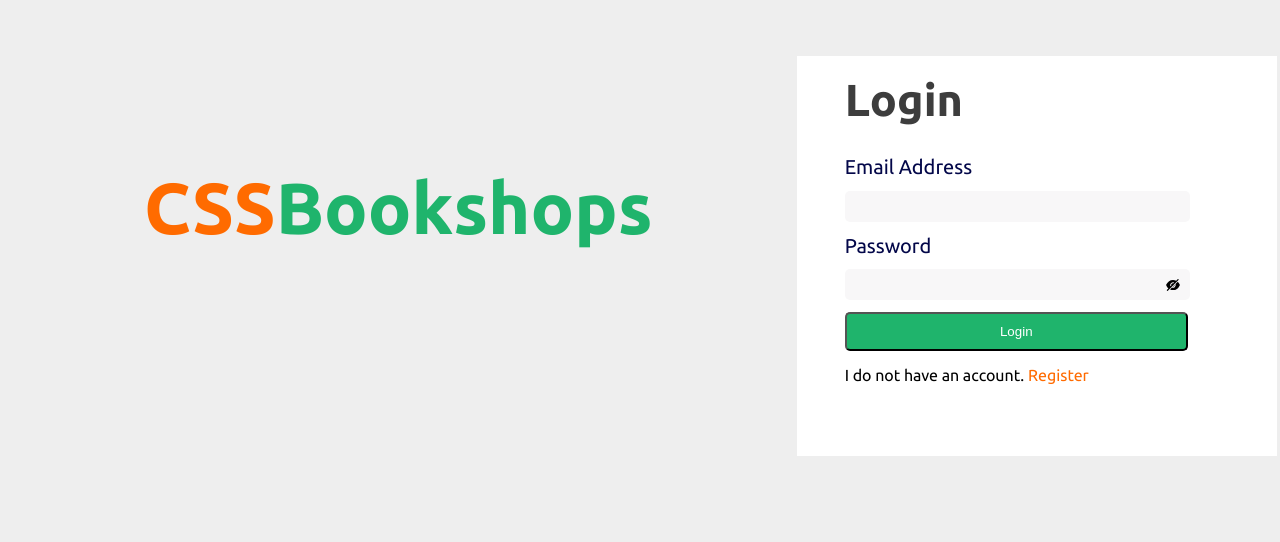
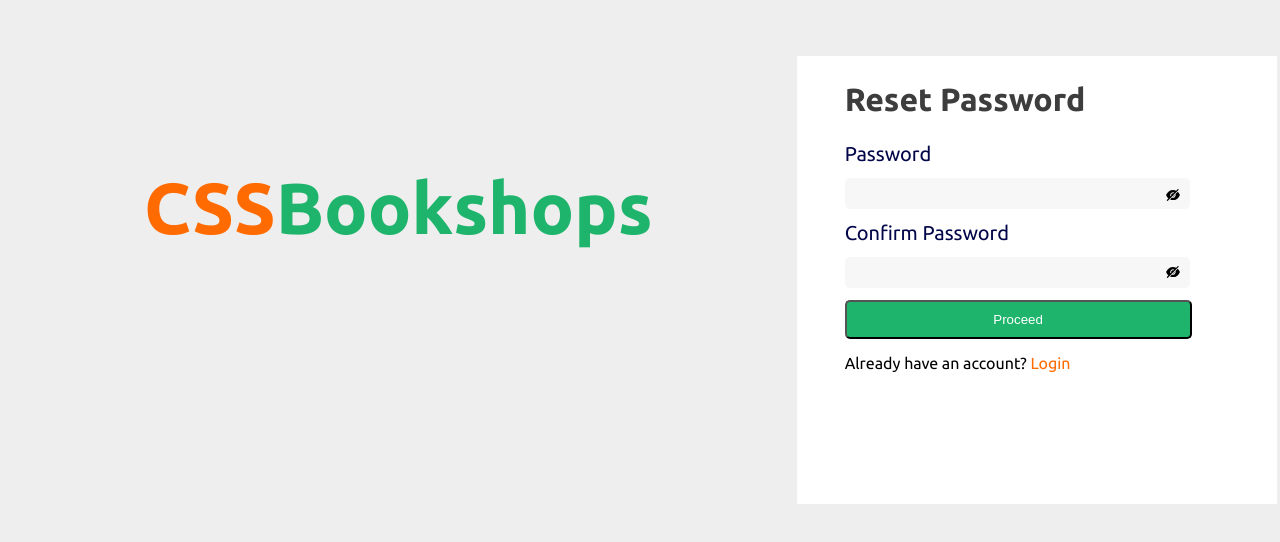
Before and after one commit to kpeale/AudioBook, a React (Create React App) app: page / in a window 1280 px wide. Shown: the top 542 px of the page. Built offline with nearby package versions, Linux system fonts and the light colour scheme.

Commit message:
Add files via upload

```diff
--- a/src/App.js
+++ b/src/App.js
@@ -1,12 +1,15 @@
 import React from "react";
 import Login from './Login.js';
+import ResetPassword1 from "./ResetPassword1.js";
+import ResetPassword2 from "./ResetPassword2.js";
+import Signup from "./Signup.js";
 // import Test from './Test.jsx';
 
 
 function App() {
   return (
    <section className="login__section">
-     <Login/>
+     <ResetPassword2/>
    </section>
   );
 }
--- /dev/null
+++ b/src/ResetPassword1.js
@@ -0,0 +1,47 @@
+import React, { useState } from "react";
+
+
+
+const ResetPassword1 = () => {
+  const [email, setEmail] = useState('');
+
+
+
+ const handleSubmit = (e) => {
+  e.preventDefault();
+ }
+
+
+  return (
+    <>
+    <div className="login__section--container">
+      <div className="login__section--container1">
+    <h1 className="heading__primary">CSS
+        <span className="heading__secondary">Bookshops</span>
+    </h1>
+  </div>
+
+  <div className="login__section--container2">
+      <form className="form" onSubmit={handleSubmit}>
+        <h2  className="form__heading--resetpassword1">Reset Password</h2>
+      <div className="form-content">
+        <label htmlFor="email" className="label-email">Email Address</label>
+        <input type='text' id="email--resetpswrd1" name="email" value={email} onChange={(e) => setEmail(e.target.value)}></input>
+      </div>
+
+
+      <button type="submit" className="btn--form--signup">Send me OTP</button>
+      <p>Remembered Password?
+        <span >
+          <a href="" className="form--link"> Register</a>
+        </span>
+      </p>
+
+
+    </form>
+  </div>
+    </div>
+
+  </>)
+}
+export default ResetPassword1;
--- /dev/null
+++ b/src/ResetPassword2.js
@@ -0,0 +1,76 @@
+import React, { useState } from "react";
+
+import { AiFillEye} from 'react-icons/ai';
+
+import { AiFillEyeInvisible} from 'react-icons/ai';
+import ResetPassword1 from "./ResetPassword1";
+
+
+const ResetPassword2 = () => {
+   const [password, setPassword] = useState('');
+  const [password2, setPassword2] = useState('');
+
+  const [changePassword, setChangePassword] = useState(true);
+  const [changePassword2, setChangePassword2] = useState(true);
+  const changeIcon = changePassword === true ? false : true;
+  const changeIcon2 = changePassword2 === true ? false : true;
+
+
+ const handleSubmit = (e) => {
+  e.preventDefault();
+ }
+
+
+  return (
+    <>
+    <div className="login__section--container">
+      <div className="login__section--container1">
+    <h1 className="heading__primary">CSS
+        <span className="heading__secondary">Bookshops</span>
+    </h1>
+  </div>
+
+  <div className="login__section--container2--signup">
+      <form className="form" onSubmit={handleSubmit}>
+        <h2  className="form__heading--resetpassword1">Reset Password</h2>
+         <div className="form-content">
+        <label htmlFor="password" className="label-password">Password </label>
+        <input type={changePassword ? "password" : "text"} id="password" name="password" value={password} onChange={(e) => setPassword(e.target.value)} required></input>
+
+        <span className="eye--resetpswrd"
+                 onClick={() => {
+                    setChangePassword(changeIcon);
+                 }}
+              >
+                 {changeIcon ? <AiFillEye /> : <AiFillEyeInvisible />}
+              </span>
+      </div>
+
+      <div className="form-content">
+        <label htmlFor="password" className="label-password">Confirm Password </label>
+        <input type={changePassword2 ? "password" : "text"} id="password" name="password" value={password2} onChange={(e) => setPassword2(e.target.value)} required></input>
+
+        <span className="eye2--resetpswrd"
+                 onClick={() => {
+                    setChangePassword2(changeIcon2);
+                 }}
+              >
+                 {changeIcon2 ? <AiFillEye /> : <AiFillEyeInvisible />}
+              </span>
+      </div>
+
+      <button type="submit" className="btn--form--resetpswrd2">Proceed</button>
+      <p>Already have an account?
+        <span>
+          <a href="" className="form--link"> Login</a>
+        </span>
+      </p>
+
+
+    </form>
+  </div>
+    </div>
+
+  </>)
+}
+export default ResetPassword2;
--- /dev/null
+++ b/src/Signup.js
@@ -0,0 +1,81 @@
+import React, { useState } from "react";
+
+import { AiFillEye} from 'react-icons/ai';
+
+import { AiFillEyeInvisible} from 'react-icons/ai';
+
+
+const Signup = () => {
+  const [email, setEmail] = useState('');
+  const [password, setPassword] = useState('');
+  const [password2, setPassword2] = useState('');
+
+  const [changePassword, setChangePassword] = useState(true);
+  const [changePassword2, setChangePassword2] = useState(true);
+  const changeIcon = changePassword === true ? false : true;
+  const changeIcon2 = changePassword2 === true ? false : true;
+
+
+ const handleSubmit = (e) => {
+  e.preventDefault();
+ }
+
+
+  return (
+    <>
+    <div className="login__section--container">
+      <div className="login__section--container1">
+    <h1 className="heading__primary">CSS
+        <span className="heading__secondary">Bookshops</span>
+    </h1>
+  </div>
+
+  <div className="login__section--container2--signup">
+      <form className="form" onSubmit={handleSubmit}>
+        <h2  className="form__heading">Signup</h2>
+      <div className="form-content">
+        <label htmlFor="email" className="label-email">Email Address</label>
+        <input type='text' id="email" name="email" value={email} onChange={(e) => setEmail(e.target.value)}></input>
+      </div>
+
+      <div className="form-content">
+        <label htmlFor="password" className="label-password">Password </label>
+        <input type={changePassword ? "password" : "text"} id="password" name="password" value={password} onChange={(e) => setPassword(e.target.value)} required></input>
+
+        <span className="eye"
+                 onClick={() => {
+                    setChangePassword(changeIcon);
+                 }}
+              >
+                 {changeIcon ? <AiFillEye /> : <AiFillEyeInvisible />}
+              </span>
+      </div>
+
+      <div className="form-content">
+        <label htmlFor="password" className="label-password">Confirm Password </label>
+        <input type={changePassword2 ? "password" : "text"} id="password" name="password" value={password2} onChange={(e) => setPassword2(e.target.value)} required></input>
+
+        <span className="eye2"
+                 onClick={() => {
+                    setChangePassword2(changeIcon2);
+                 }}
+              >
+                 {changeIcon2 ? <AiFillEye /> : <AiFillEyeInvisible />}
+              </span>
+      </div>
+
+      <button type="submit" className="btn--form--signup">Create Account</button>
+      <p>I do not have an account.
+        <span>
+          <a href="" className="form--link"> Register</a>
+        </span>
+      </p>
+
+
+    </form>
+  </div>
+    </div>
+
+  </>)
+}
+export default Signup;
--- a/src/index.css
+++ b/src/index.css
@@ -52,6 +52,14 @@ body {
 
 }
 
+.login__section--container2--signup{
+  position: relative;
+    background-color: white;
+    width: 30em;
+    height: 28em;
+    margin-top: 3.5em;
+}
+
 .form{
 margin-top: 2em;
 margin-left: 3em;
@@ -64,6 +72,15 @@ margin-left: 3em;
   font-size: 2.8rem;
   line-height: 1.375rem;
 }
+
+.form__heading--resetpassword1{
+  margin-bottom: 1em;
+    color: #3D3D3D;
+    font-weight: 900;
+    font-size: 2rem;
+    line-height: 1.375rem;
+}
+
 
 .label-email{
   display: block;
@@ -83,6 +100,17 @@ margin-left: 3em;
   padding: 8px 1em ;
   margin-bottom: 12px;
 border: none;
+}
+
+#email--resetpswrd1{
+  display: block;
+    color: black;
+    background-color: #F8F7F8;
+    border-radius: 5px;
+    width: 80%;
+    padding: 8px 1em;
+    margin-bottom: 4em;
+    border: none;
 }
 
 .label-password{
@@ -119,13 +147,49 @@ border: none;
   margin-bottom: 15px;
 }
 
+.btn--form--signup {
+  background-color: #1FB46C;
+  color: white;
+  border-radius: 5px;
+  padding: 10px 9.5em;
+  margin-bottom: 15px;
+}
+
+.btn--form--resetpswrd2{
+  background-color: #1FB46C;
+    color: white;
+    border-radius: 5px;
+    padding: 10px 11em;
+    margin-bottom: 15px;
+}
+
+
 .form--link{
   text-decoration: none;
   color:#ff6b00 ;
 }
 
+
 .eye{
   position: absolute;
   right: 6em;
-  bottom: 10em;
+  bottom: 13em;
 }
+
+.eye--resetpswrd {
+  position: absolute;
+  right: 6em;
+  top: 8.2em;
+}
+
+.eye2 {
+  position: absolute;
+  right: 6em;
+  bottom: 8em;
+}
+
+.eye2--resetpswrd {
+  position: absolute;
+    right: 6em;
+    bottom: 13.8em;
+}
```
Also changed, not shown: src/Email-Otp.js (added, +55 -0 lines).
